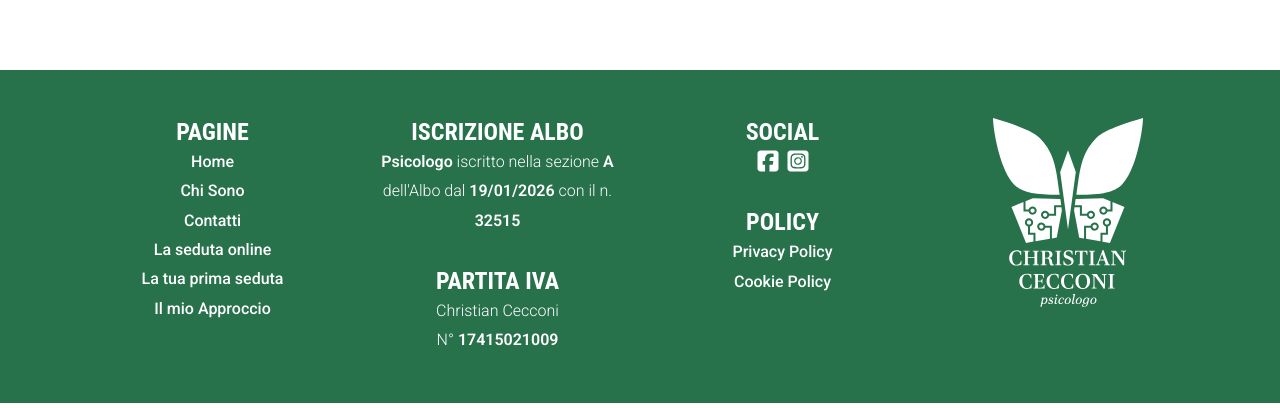
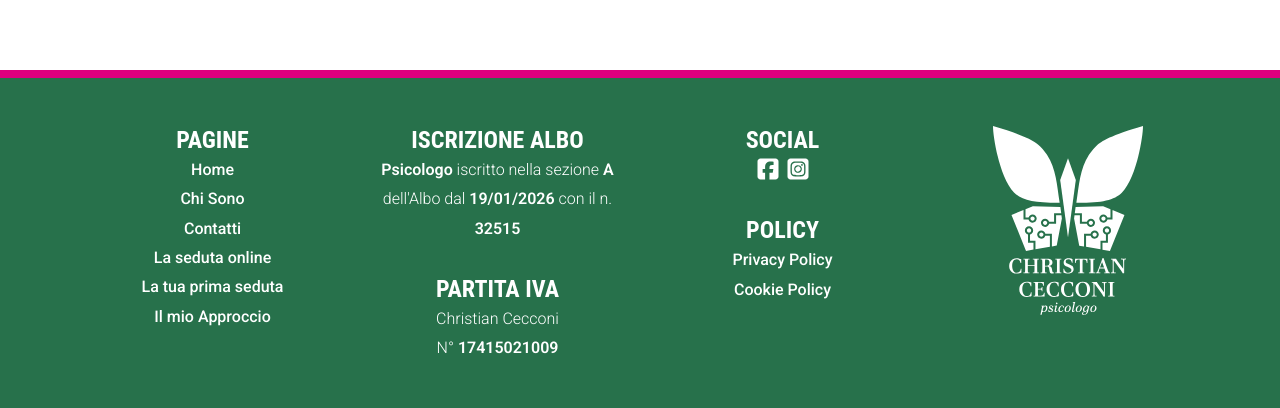
Before and after one commit to giannibussoletti/christiancecconi.it-migration, a React (Vite) app: page / in a window 1280 px wide. Shown: the part 2639-3047 px from the top of the page. Built offline with nearby package versions, Linux system fonts and the light colour scheme; no server answers; a web font is replaced by a local one.

Commit message:
adds top border footer

```diff
--- a/src/assets/css/style.scss
+++ b/src/assets/css/style.scss
@@ -103,6 +103,8 @@ p:last-child {
 footer {
   background-color: #27714b;
   color: #fff;
+  border: 8px solid #de007e;
+  border-style: solid hidden hidden hidden;
 
   .col {
     margin-bottom: 2rem;
```
